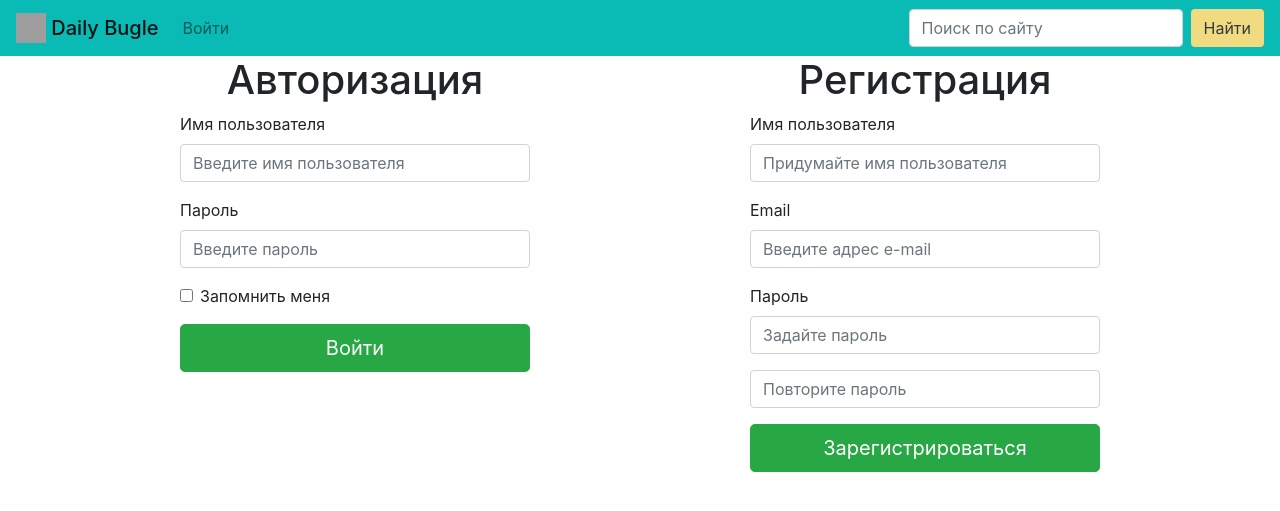
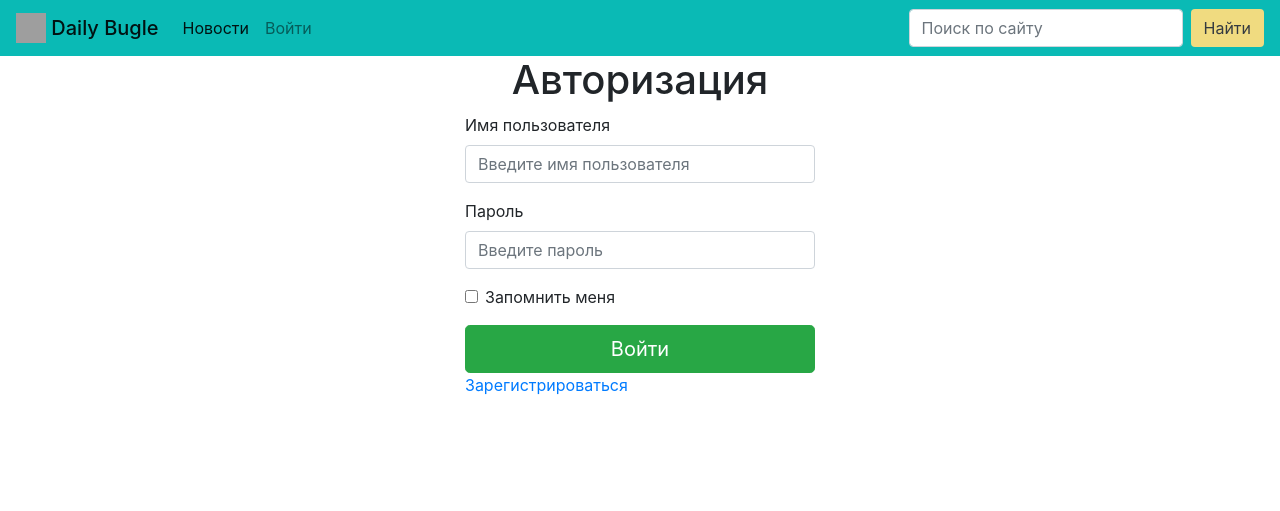
Before and after one commit to AntsiferovBogdan/Flask_app, a Flask app: page /users/login in a window 1280 px wide. Shown: the top 511 px of the page. Run offline with Flask 2, Linux system fonts and the light colour scheme; some libraries are stand-ins or nearby versions; grey boxes are pictures that could not be loaded.

Commit message:
registration form added

```diff
--- a/webapp/templates/menu.html
+++ b/webapp/templates/menu.html
@@ -1,5 +1,5 @@
 <nav class="navbar navbar-expand-lg navbar-light" style="background-color: #0abab5;">
-    <a class="navbar-brand mb-0 h1" href="#">
+    <a class="navbar-brand mb-0 h1" href="{{ url_for('news.index') }}">
       <img src="https://cdn2.iconfinder.com/data/icons/diversity-avatars-vol-3/64/spiderman-superhero-comics-512.png" width="30" height="30" class="d-inline-block align-top" alt="https://cdn2.iconfinder.com/data/icons/super-hero/154/spider-man-spiderman-comics-hero-avatar-512.png">
       Daily Bugle
     </a>
@@ -20,7 +20,10 @@
         <a class="nav-link" href="{{ url_for('user.logout') }}">Выйти</a>
         </li>
         {% else %}
-            <a class="nav-link" href="{{ url_for('user.login') }}">Войти</a>
+        <li class="nav-item active">
+          <a class="nav-link" href="{{ url_for('news.index') }}">Новости </a>
+        </li>
+          <a class="nav-link" href="{{ url_for('user.login') }}">Войти</a>
         {% endif %}
       </ul>
       {% if current_user.is_admin %}
--- a/webapp/templates/user/login.html
+++ b/webapp/templates/user/login.html
@@ -2,13 +2,24 @@
 
 {% block content %}
 <div class="row">
-    <div class="col-1"></div>
-    <div class="col-4"><h1 align="center">{{ title_auth }} </h1></div>
-    <div class="col-2"></div>
-    <div class="col-4"><h1 align="center">{{ title_reg }} </h1></div>
+    <div class="col-12"><h1 align="center">{{ title_auth }} </h1></div>
 </div>
 <div class="row">
-    <div class="col-1"></div>
+    <div class="col-4"></div>
+    <div class="col-4">
+    {% with messages = get_flashed_messages() %}
+        {% if messages %}
+            {% for message in messages %}
+                <div class="alert alert-danger" role="alert">
+                    {{ message }}<br>
+                </div>
+            {% endfor %}
+        {% endif %}
+    {% endwith %}
+</div>
+</div>
+<div class="row">
+    <div class="col-4"></div>
     <div class="col-4">
         <form action="{{ url_for('user.process_login') }}" method="post">
             {{ login_form.hidden_tag() }}
@@ -27,40 +38,11 @@
             {{ login_form.submit }}
         </form>
     </div>
-    <div class="col-2"></div>
+</div>
+<div class="row">
+    <div class="col-4"></div>
     <div class="col-4">
-        <form action="{{ url_for('user.process_registration') }}" method="post">
-            {{ reg_form.hidden_tag() }}
-            <div class="form-group">
-                {{ reg_form.username.label }}<br>
-                {{ reg_form.username() }}
-            </div>
-            <div class="form-group">
-                {{ reg_form.email.label }}<br>
-                {{ reg_form.email() }}
-            </div>
-            <div class="form-group">
-                {{ reg_form.password.label }}<br>
-                {{ reg_form.password() }}
-            </div>
-            <div class="form-group">
-                {{ reg_form.confirm() }}
-            </div>
-            {{ reg_form.submit }}
-        </form>
-    </div>
-    </div>
-    <div class="row">
-    <div class="col-7"></div>
-    <div class="col-4">
-    {% with messages = get_flashed_messages() %}
-        {% if messages %}
-        <div class="alert alert-warning" role="alert">
-            {% for message in messages %}
-                {{ message }}<br>
-            {% endfor %}
-        </div>
-        {% endif %}
-        {% endwith %}</div>
-    </div>
+        <a href="{{ url_for('user.registration') }}">Зарегистрироваться </a>
+</div>
+</div>
 {% endblock %}
--- a/webapp/user/forms.py
+++ b/webapp/user/forms.py
@@ -36,9 +36,10 @@ class RegistrationForm(FlaskForm):
                              render_kw={"class": "form-control",
                              "placeholder": "Задайте пароль"}
                              )
-    confirm = PasswordField([DataRequired(), EqualTo("password")],
+    confirm = PasswordField("Повторите пароль",
+                            [DataRequired(), EqualTo("password")],
                             render_kw={"class": "form-control",
-                            "placeholder": "Повторите пароль"}
+                                       "placeholder": "Повторите пароль"}
                             )
     submit = SubmitField("Зарегистрироваться", render_kw={
                              "class": "btn btn-success btn-lg btn-block"
--- a/webapp/user/views.py
+++ b/webapp/user/views.py
@@ -5,6 +5,16 @@ from webapp.user.forms import LoginForm, RegistrationForm
 from webapp.user.models import User
 
 blueprint = Blueprint('user', __name__, url_prefix='/users')
+
+
+@blueprint.route("/registration")
+def registration():
+    if current_user.is_authenticated:
+        return redirect(url_for("news.index"))
+    title_reg = "Регистрация"
+    reg_form = RegistrationForm()
+    return render_template("user/registration.html", title_reg=title_reg,
+                           reg_form=reg_form)
 
 
 @blueprint.route('/process-registration', methods=['POST'])
@@ -18,8 +28,13 @@ def process_registration():
         db.session.commit()
         flash('Вы успешно зарегистрировались, зайдите под своим именем.')
         return redirect(url_for('user.login'))
+    else:
+        for field, errors in reg_form.errors.items():
+            for error in errors:
+                flash(f"Ошибка в поле '{getattr(reg_form, field).label.text}': - {error}")
+        return redirect(url_for('user.registration'))
     flash('Пожалуйста, исправьте ошибки в форме')
-    return redirect(url_for('user.login'))
+    return redirect(url_for('user.registration'))
 
 
 @blueprint.route("/login")
@@ -28,11 +43,8 @@ def login():
         return redirect(url_for("news.index"))
     title_auth = "Авторизация"
     login_form = LoginForm()
-    title_reg = "Регистрация"
-    reg_form = RegistrationForm()
     return render_template("user/login.html", title_auth=title_auth,
-                           title_reg=title_reg, login_form=login_form,
-                           reg_form=reg_form)
+                           login_form=login_form)
 
 
 @blueprint.route('/process-login', methods=['POST'])
```
Also changed, not shown: webapp/templates/user/registration.html (added, +44 -0 lines).
